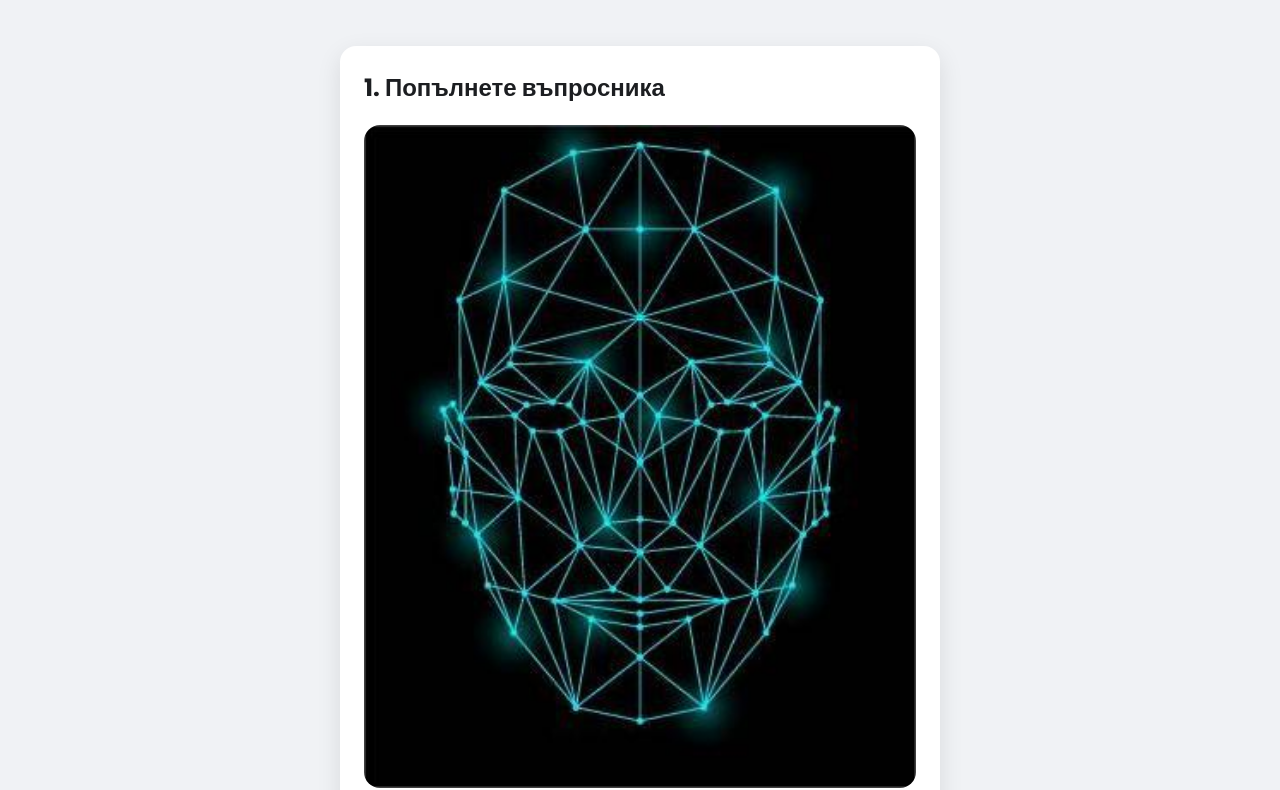
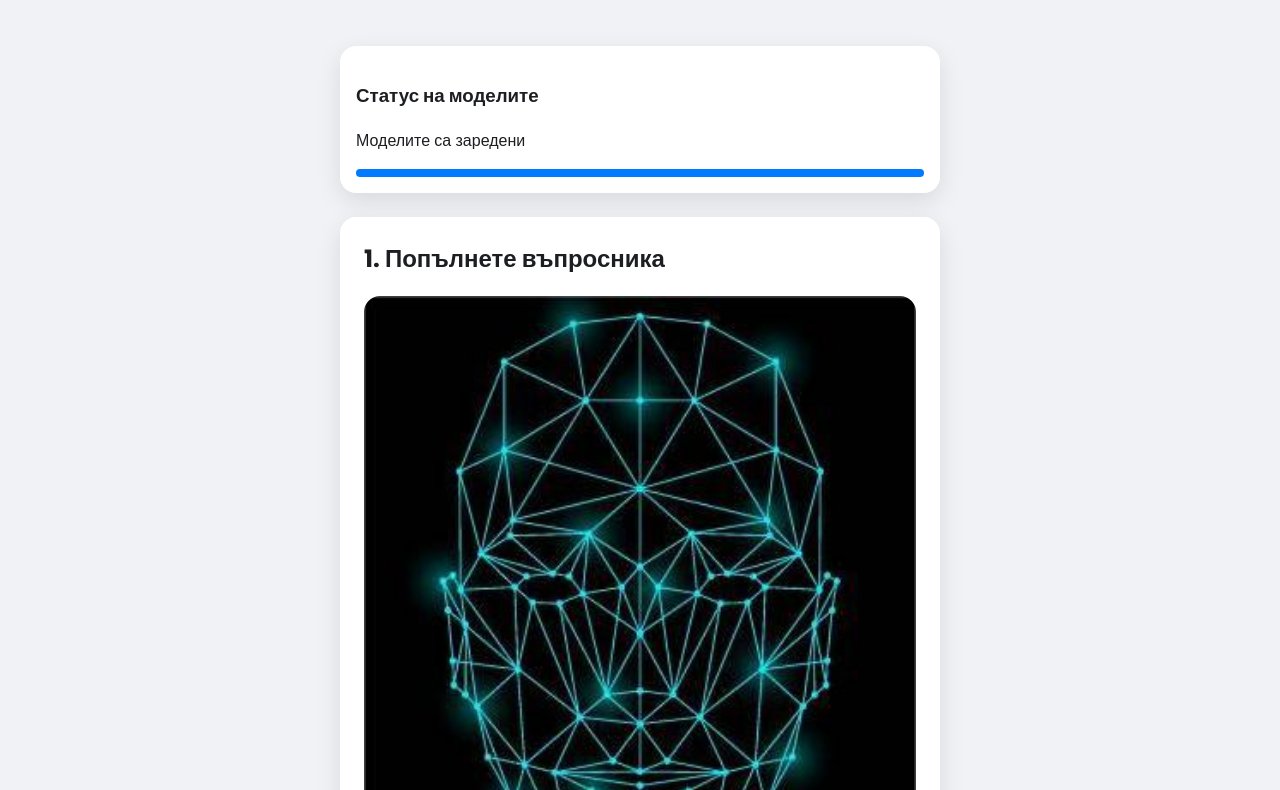
Before and after one commit to Radilovk/face, a plain HTML site: page index.html in a window 1280 px wide. Shown: the part 310-1100 px from the top of the page. Drawn offline with Linux system fonts and the light colour scheme.

Commit message:
Add spinner and model loading status

```diff
--- a/css/style.css
+++ b/css/style.css
@@ -33,6 +33,30 @@ body {
     max-width: 600px; /* Оптимизирано за мобилен изглед */
     margin: 0 auto;
     padding: 1rem;
+}
+
+.sidebar {
+    background: var(--card-bg);
+    padding: 1rem;
+    border-radius: var(--border-radius);
+    box-shadow: var(--shadow);
+    margin-bottom: 1.5rem;
+}
+
+.progress-bar-wrapper {
+    width: 100%;
+    background: #e5e7eb;
+    border-radius: 8px;
+    overflow: hidden;
+    height: 8px;
+    margin-top: 0.5rem;
+}
+
+.progress-bar {
+    height: 100%;
+    background: var(--primary-color);
+    width: 0;
+    transition: width 0.3s ease;
 }
 
 /* --- INDEX.HTML - Начална страница --- */
--- a/index.html
+++ b/index.html
@@ -15,6 +15,13 @@
     </header>
 
     <div class="container">
+        <aside id="sidebar" class="sidebar">
+            <h3>Статус на моделите</h3>
+            <p id="model-status">Зареждане...</p>
+            <div class="progress-bar-wrapper">
+                <div id="model-progress" class="progress-bar"></div>
+            </div>
+        </aside>
         <div class="main-content">
             <div class="panel">
                 <h2>1. Попълнете въпросника</h2>
--- a/js/main.js
+++ b/js/main.js
@@ -4,8 +4,29 @@ document.addEventListener('DOMContentLoaded', () => {
     const fileUpload = document.getElementById('file-upload');
     const imagePreview = document.getElementById('image-preview');
     const analyzeBtn = document.getElementById('analyze-btn');
+    const statusEl = document.getElementById('model-status');
+    const progressEl = document.getElementById('model-progress');
+
+    if (statusEl && progressEl) {
+        statusEl.textContent = 'Зареждане на моделите...';
+        let prog = 0;
+        const progInterval = setInterval(() => {
+            prog = (prog + 5) % 100;
+            progressEl.style.width = prog + '%';
+        }, 200);
+
+        loadModels().then(() => {
+            clearInterval(progInterval);
+            progressEl.style.width = '100%';
+            statusEl.textContent = 'Моделите са заредени';
+        });
+    }
 
     let base64Image = null;
+
+    function loadModels() {
+        return new Promise(resolve => setTimeout(resolve, 1500));
+    }
 
     // --- Функция за преоразмеряване на изображението ---
     async function resizeImage(file) {
```
Also changed, not shown: loading.html (+13 -2 lines).
